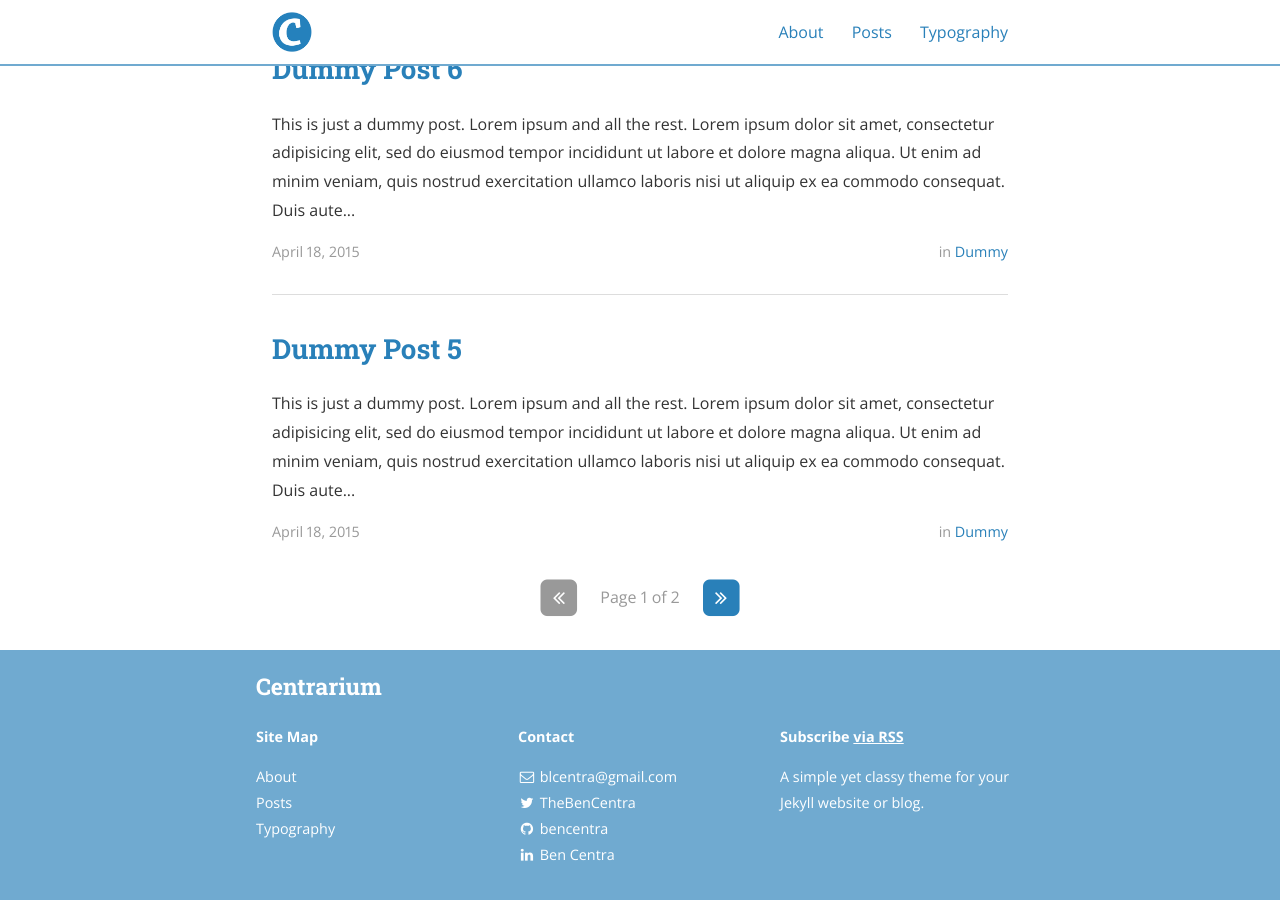
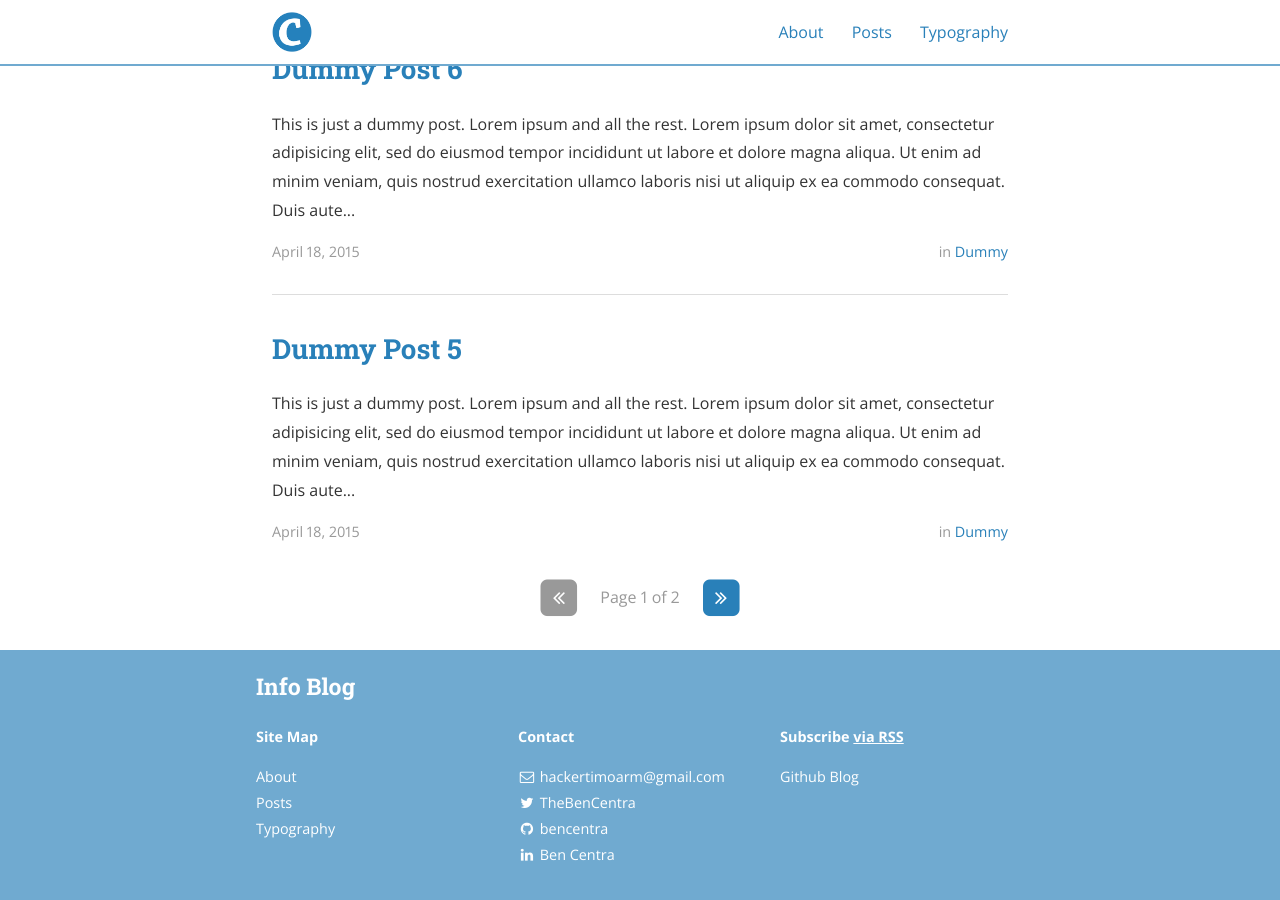
Before and after one commit to GpsWalika/gpswalika.github.com, a Jekyll site: the page built from index.html, in a window 1280 px wide and 900 px high, scrolled down 1275 px. Built offline with Jekyll 4.4.1, drawn with Linux system fonts in a browser that asks for light colours; nearby versions of some CDN libraries; the list of posts is cut into pages by our own code; some of the changed text lies outside the part shown.

Commit message:
Change Blog

```diff
--- a/_config.yml
+++ b/_config.yml
@@ -9,12 +9,12 @@ exclude:
   - "/vendor/"
 
 # Site settings
-title: Centrarium
-subtitle: "A simple yet classy theme for your Jekyll website or blog"
-email: blcentra@gmail.com
-name: Ben Centra
+title: Info Blog
+subtitle: "Github Blog"
+email: hackertimoarm@gmail.com
+name: KIMJINHYEOK
 description: >
-  A simple yet classy theme for your Jekyll website or blog.
+  Github Blog
 # Base URL of site (i.e. /blog). It should always start with a slash,
 # and never end with a slash. Set it to a blank value if hosting at the
 # root of your server.
```
Also changed, not shown: Gemfile.lock, 1 other file.
